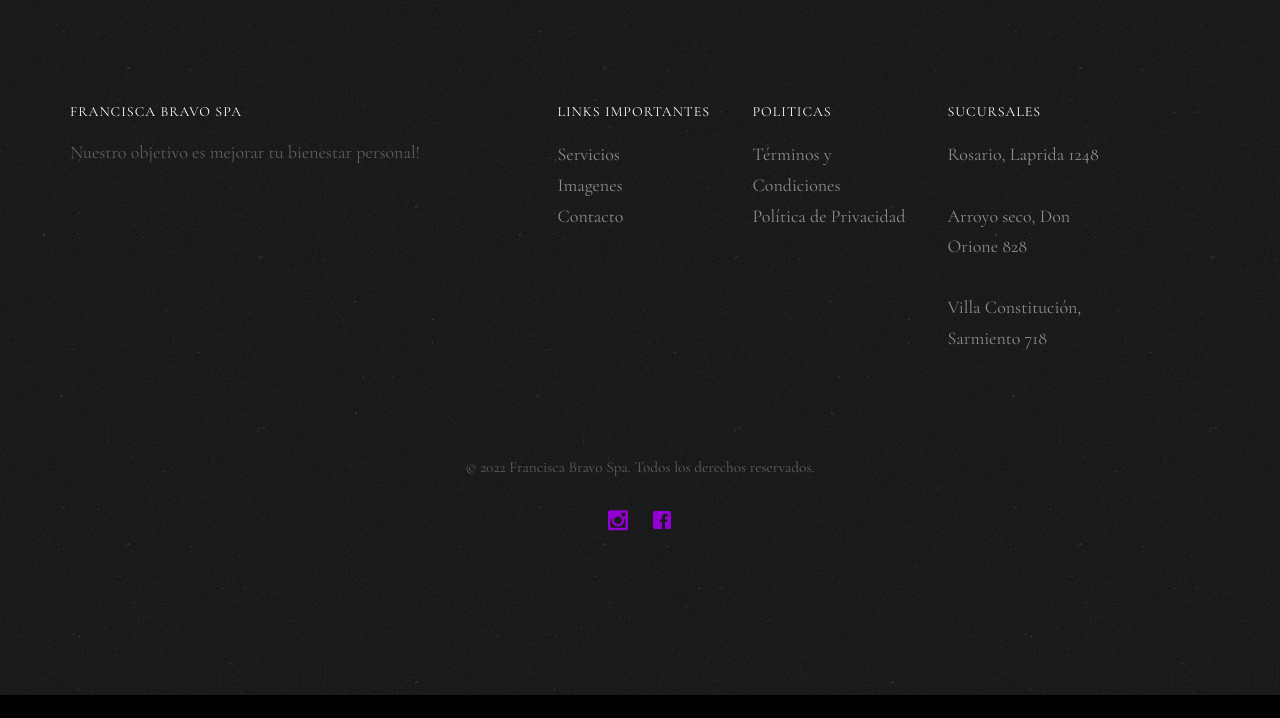
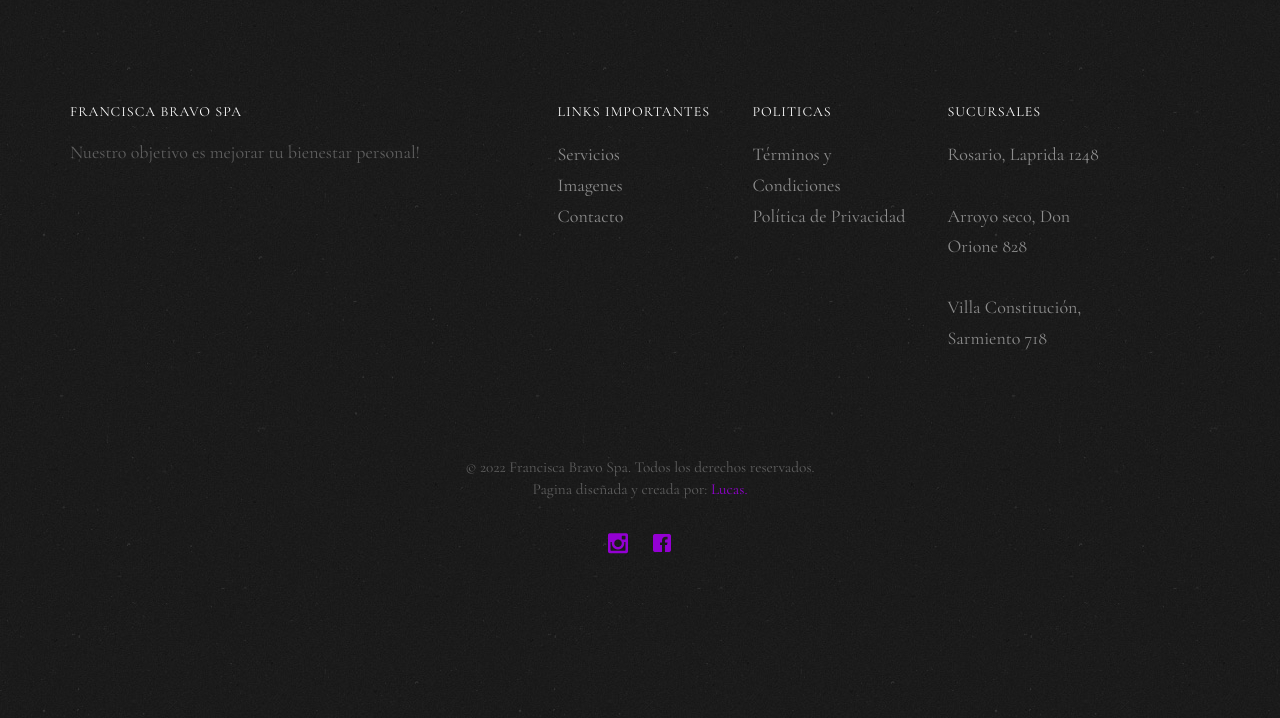
Before and after one commit to LucasETrigo/FranBravoRedisign, a website: page about.html in a window 1280 px wide. Shown: the part 822-1540 px from the top of the page. Before the commit the page ends 1517 px from the top, so only its background shows below. Drawn offline with nearby package versions, Linux system fonts and the light colour scheme; files whose address does not match are found by name.

Commit message:
Changing information

```diff
--- a/about.html
+++ b/about.html
@@ -125,6 +125,7 @@
 				<div class="col-md-12 text-center">
 					<p>
 						<small class="block">&copy; 2022 Francisca Bravo Spa. Todos los derechos reservados.</small>
+						<small class="block">Pagina diseñada y creada por: <a href="https://lucastrigo.com/" target="_blank">Lucas.</a></small>
 					</p>
 					<p>
 						<ul class="fh5co-social-icons">
```
Also changed, not shown: contact.html (+1 -0 lines), gallery.html (+1 -0 lines), index.html (+1 -0 lines), menu.html (+1 -0 lines), politicas.html (+1 -0 lines), terminos.html (+1 -0 lines).
